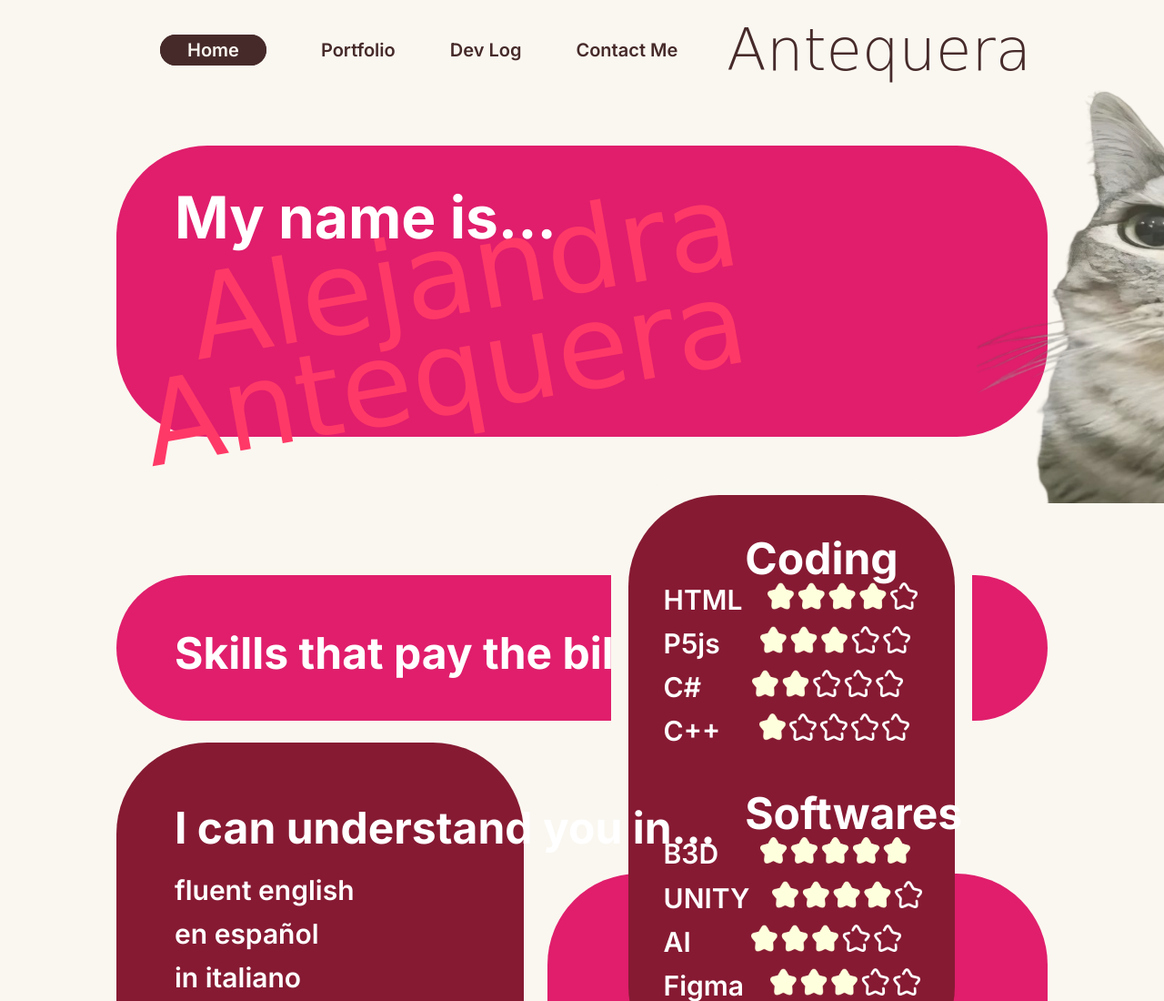
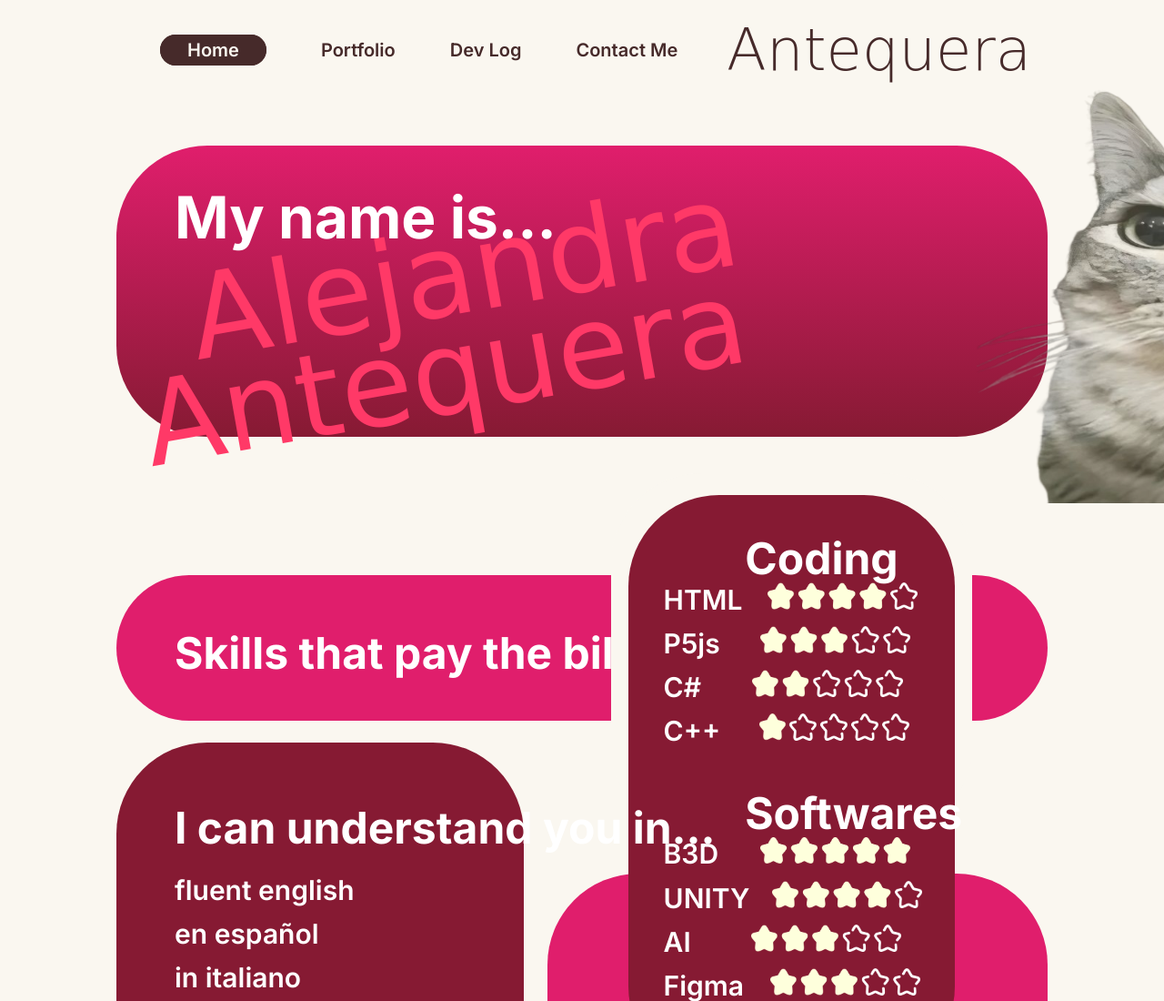
Before and after one commit to aanteque/GBDA228---Final, a plain HTML site: page index.html in a window 1280 px wide. Shown: the top 1100 px of the page at 91% size. Drawn offline with Linux system fonts and the light colour scheme; a web font is replaced by a local one.

Commit message:
ITS ALIVE

```diff
--- a/index.html
+++ b/index.html
@@ -193,7 +193,7 @@ li  {
   top: 20%;
   height: 40%;
   width: 80%;
-  background-color: #E01E6C;
+  background-image: linear-gradient(#E01E6C, #861A33);
   border-radius: 100px;
 
 }
```
